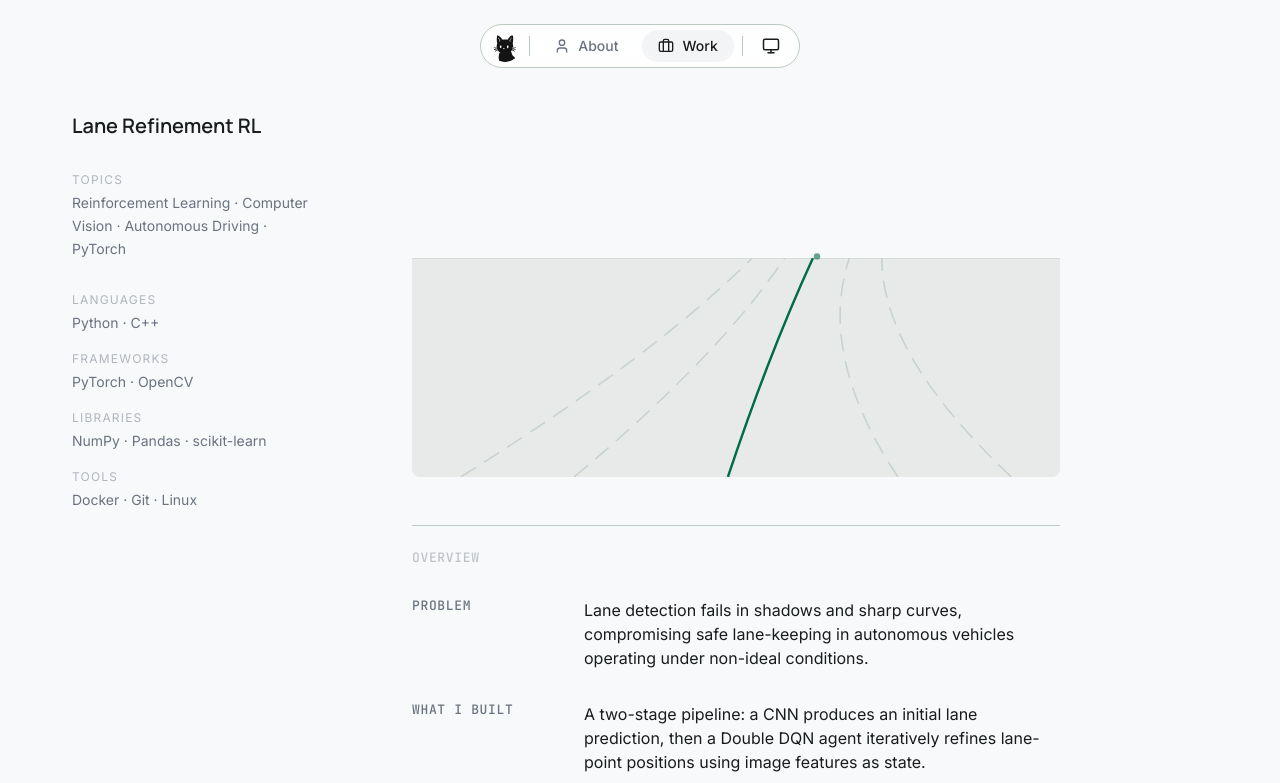
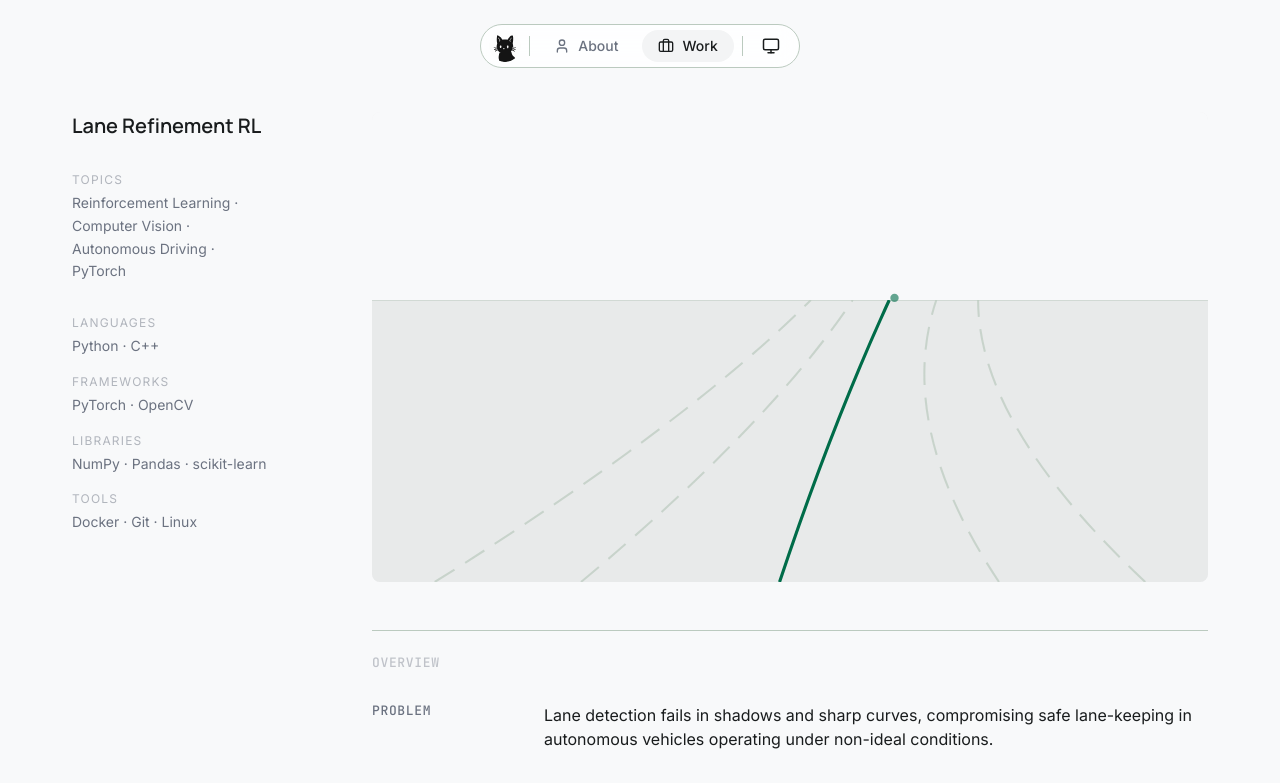
Before and after one commit to 95-ag/ag-portfolio, a Next.js app: page /work/lane-refinement-rl in a window 1280 px wide. Shown: the top 783 px of the page. Built offline with nearby package versions, Linux system fonts and the light colour scheme.

Commit message:
refactor: widen project content column, narrow sidebar to 220px

```diff
--- a/src/components/layout/sidebar-layout.tsx
+++ b/src/components/layout/sidebar-layout.tsx
@@ -23,12 +23,10 @@ export function SidebarLayout({
         className,
       )}
     >
-      <aside className="w-full shrink-0 lg:w-[260px] lg:pr-[var(--spacing-lg)]">
+      <aside className="w-full shrink-0 lg:w-[220px] lg:pr-[var(--spacing-lg)]">
         {sidebar}
       </aside>
-      <div className="min-w-0 flex-1 lg:max-w-[680px] lg:pl-[var(--spacing-xl)]">
-        {children}
-      </div>
+      <div className="min-w-0 flex-1 lg:pl-[var(--spacing-xl)]">{children}</div>
     </div>
   );
 }
```
